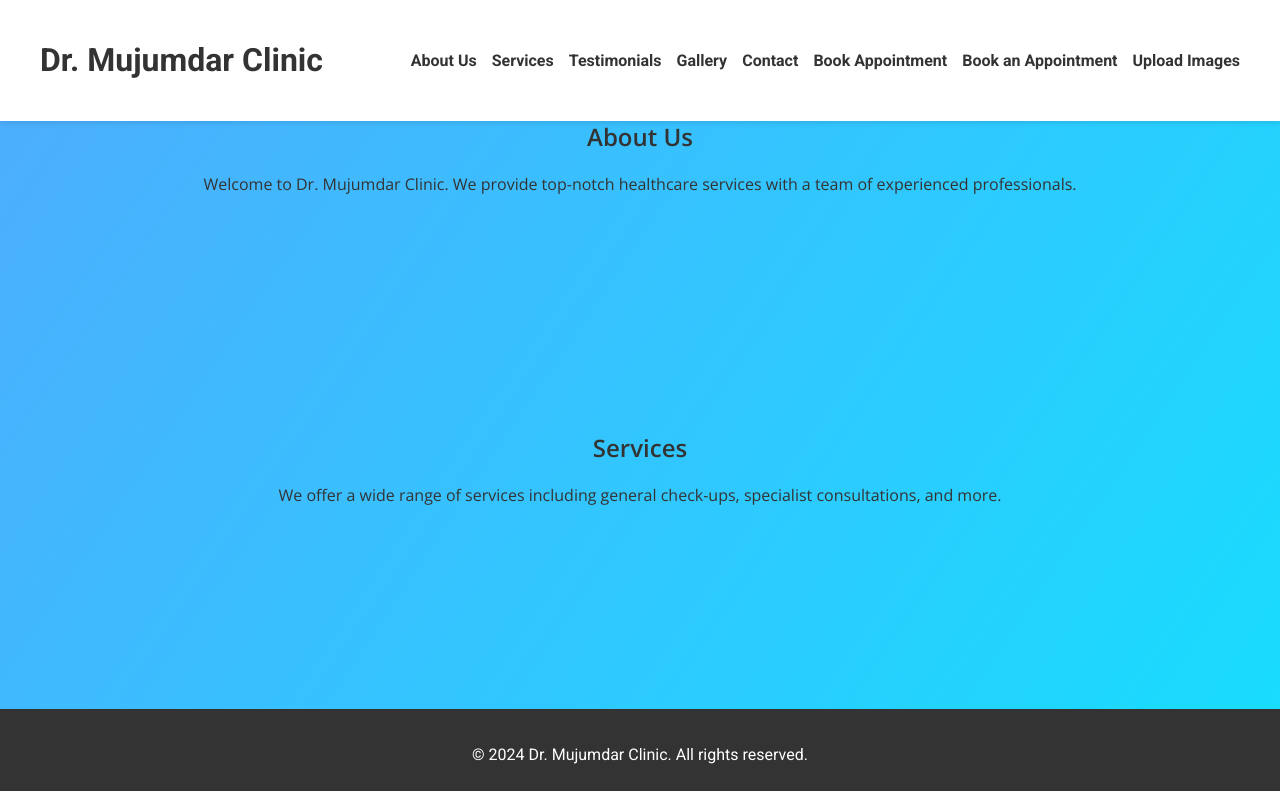
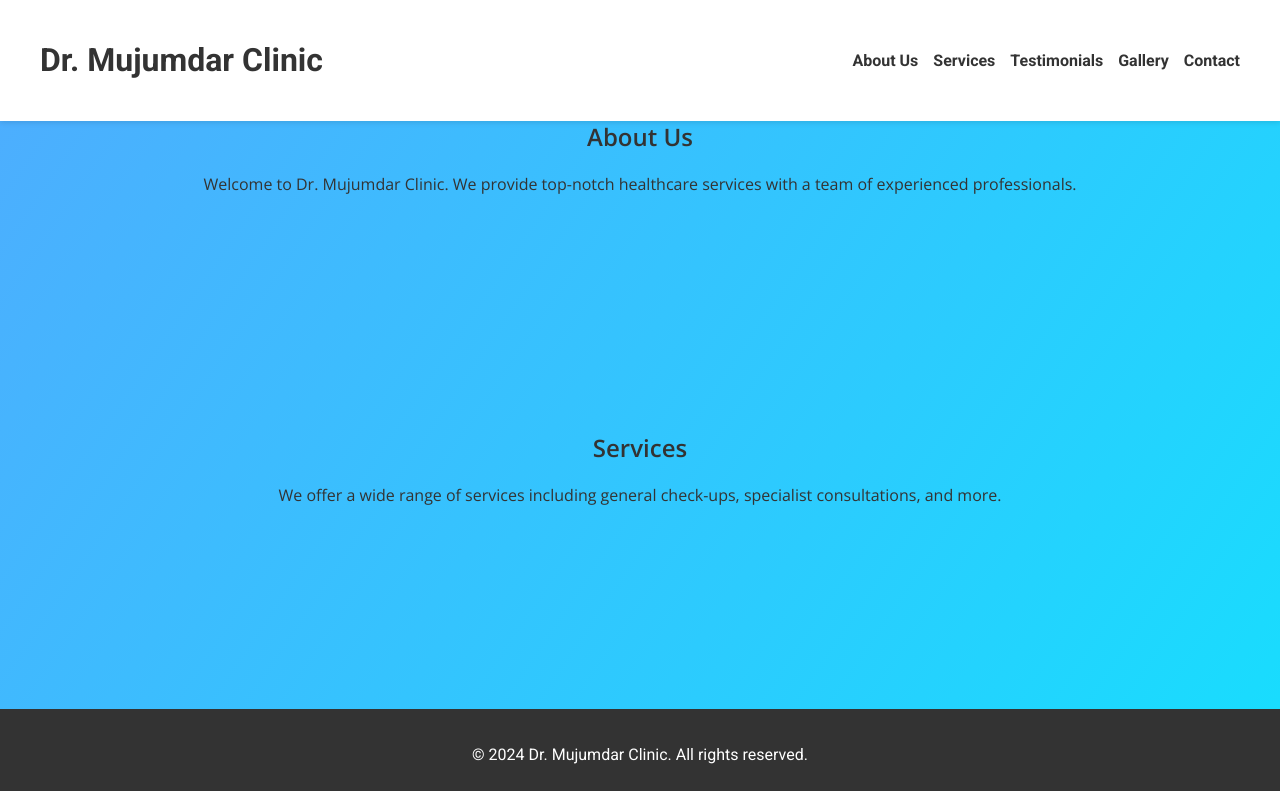
Before and after one commit to sumedh222/drmujumdarclinic, a plain HTML site: page index.html in a window 1280 px wide. Shown: the top 791 px of the page. Drawn offline with nearby package versions, Linux system fonts and the light colour scheme.

Commit message:
Update index.html

```diff
--- a/index.html
+++ b/index.html
@@ -29,10 +29,6 @@
                     <li><a href="#testimonials">Testimonials</a></li>
                     <li><a href="#gallery">Gallery</a></li>
                     <li><a href="#contact">Contact</a></li>
-                    <li><a href="booking/booking.html">Book Appointment</a></li>
-
-                <li><a href="booking.html">Book an Appointment</a></li>
-                <li><a href="upload.html">Upload Images</a></li>
 
                 </ul>
             </nav>
```
